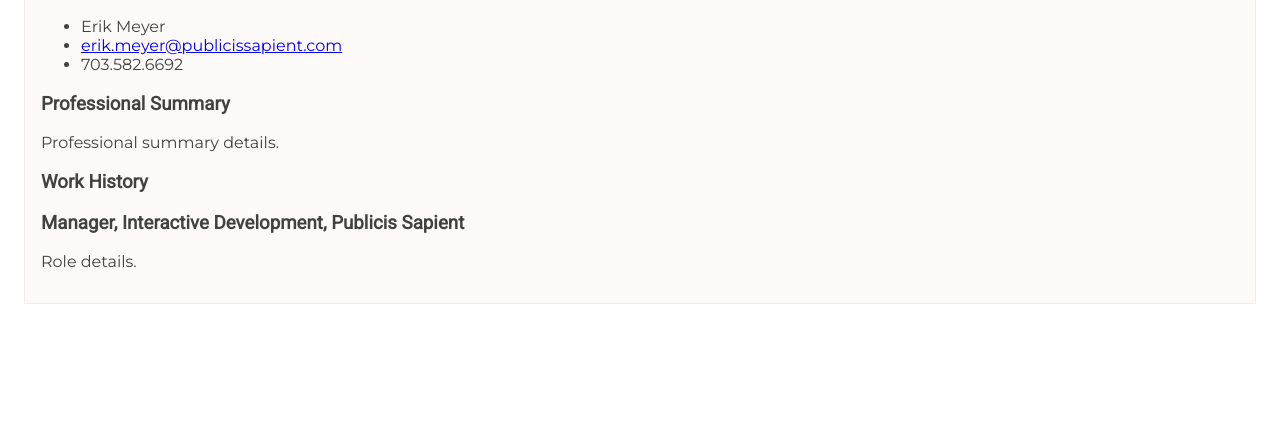
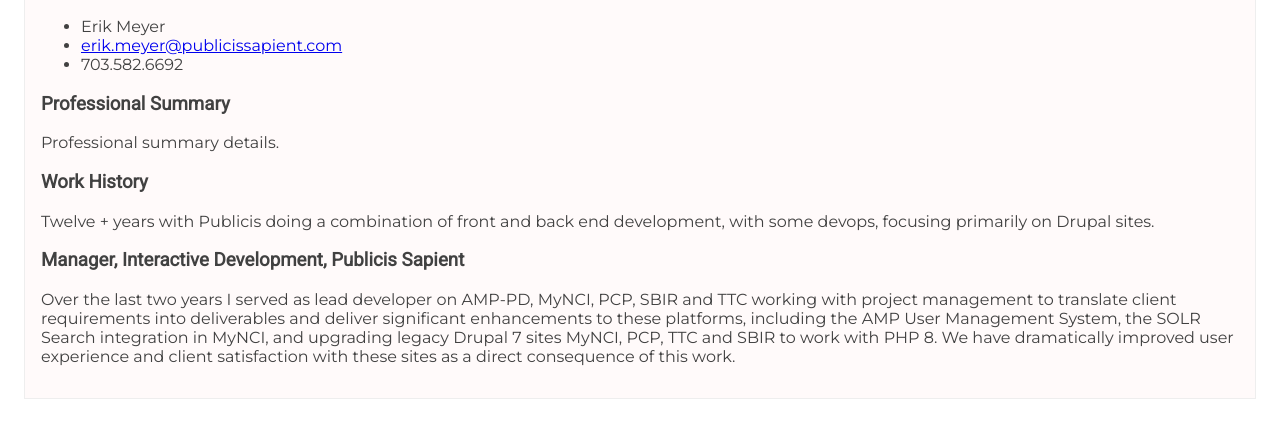
Before and after one commit to erikscottmeyer/erikscottmeyer, a plain HTML site: page index.html in a window 1280 px wide. Shown: the part 145-582 px from the top of the page. Drawn offline with Linux system fonts and the light colour scheme.

Commit message:
Added work text.

```diff
--- a/index.html
+++ b/index.html
@@ -38,8 +38,9 @@
     <h3>Professional Summary</h3>
     <p>Professional summary details.</p>
     <h3>Work History</h3>
+    <p>Twelve + years with Publicis doing a combination of front and back end development, with some devops, focusing primarily on Drupal sites.</p>
     <h3>Manager, Interactive Development, Publicis Sapient</h3>
-    <p>Role details.</p>
+    <p>Over the last two years I served as lead developer on AMP-PD, MyNCI, PCP, SBIR and TTC working with project management to translate client requirements into deliverables and deliver significant enhancements to these platforms, including the AMP User Management System, the SOLR Search integration in MyNCI, and upgrading legacy Drupal 7 sites MyNCI, PCP, TTC and SBIR to work with PHP 8.  We have dramatically improved user experience and client satisfaction with these sites as a direct consequence of this work.</p>
 </div>
 </body>
 
```
